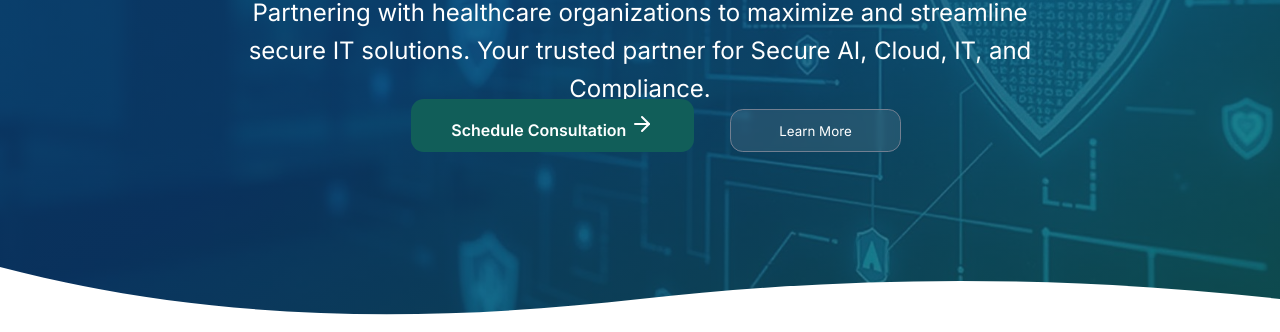
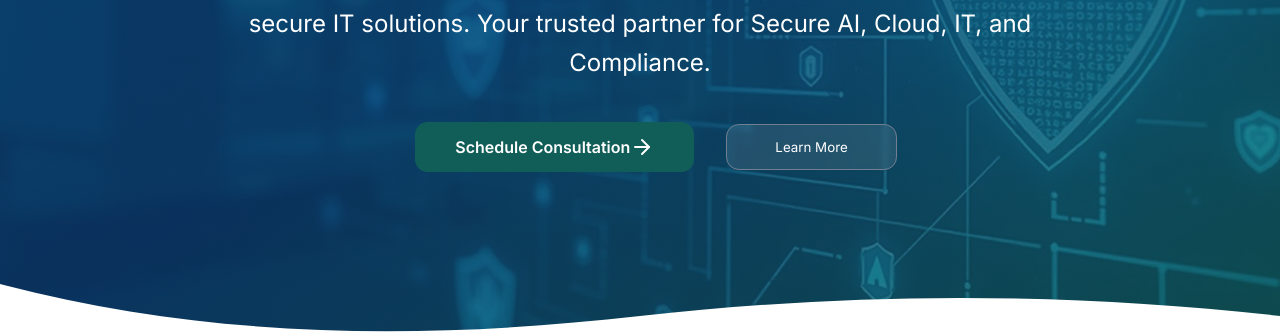
Before and after one commit to DuanaAquino/ITSecurityNow, a plain HTML site: page index.html in a window 1280 px wide. Shown: the part 477-809 px from the top of the page. Drawn offline with Linux system fonts and the light colour scheme.

Commit message:
fixing buttons alignment

```diff
--- a/style.css
+++ b/style.css
@@ -182,8 +182,11 @@ a{
     z-index: 2;
 }
 .banner-buttons{
-    margin: -2rem 0 4rem 0;
+    margin: 1rem 0 4rem 0;
     padding: 0;
+    display: flex;
+    flex-direction: row;
+    align-items: center;
 }
 #schedule-button{
     background-color: var(--button);
@@ -193,7 +196,9 @@ a{
     font-size: 1rem;
     font-weight: 600;
     padding: .8rem 2.5rem;
-    margin: 0 2rem;
+    margin: 1.5rem 2rem;
+    display: flex;
+    align-items: center;
 }
 #schedule-button:hover{
     background-color: var(--button-hover);
@@ -248,7 +253,8 @@ span{
     color: #FFFFFF;
     background-color: rgba(238, 238, 238, 0.1);
     backdrop-filter: blur(.2rem);
-    padding: .8rem 3rem;
+    padding: .9rem 3rem;
+    margin-top: 0rem;
 }
 .secondary-button:hover{
     cursor: pointer;
```
